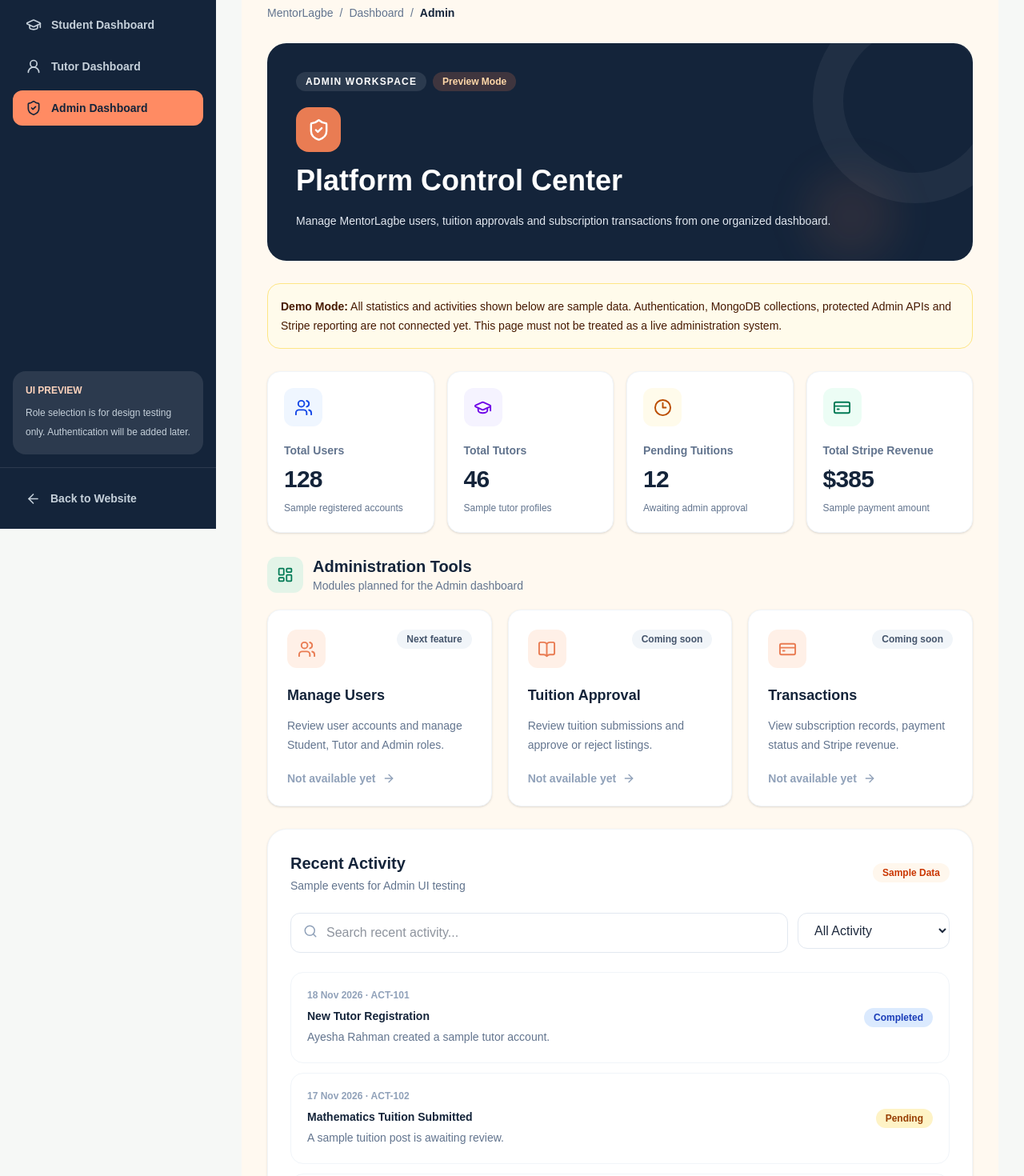
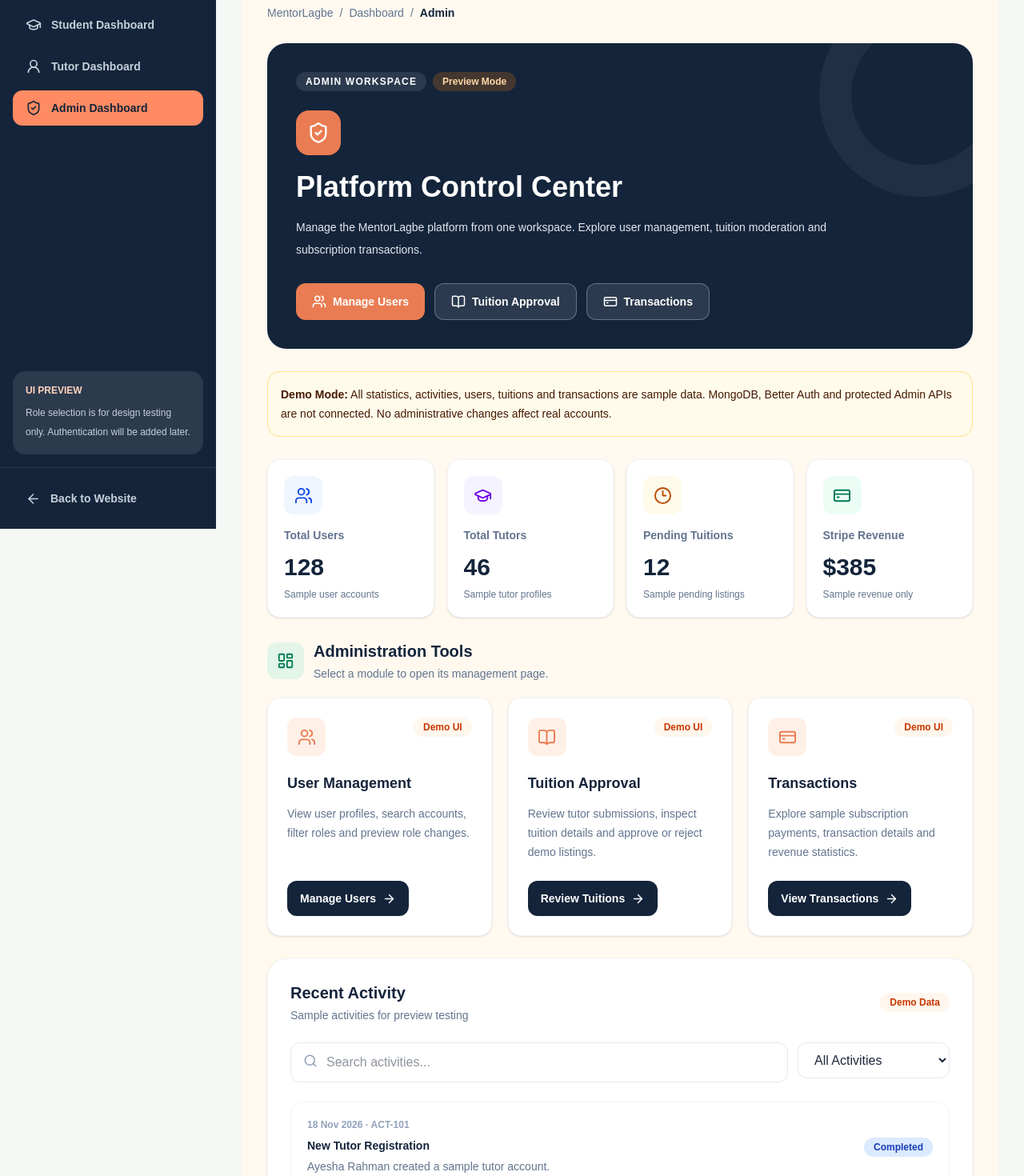
Before and after one commit to MahbubaNimmi15/mentorlagbe-client, a Next.js app: page /dashboard/admin in a window 1280 px wide. Shown: the part 220-1690 px from the top of the page at 80% size. Built offline with nearby package versions, Linux system fonts and the light colour scheme.

Commit message:
feat: connect admin dashboard navigation

```diff
--- a/src/app/dashboard/admin/page.tsx
+++ b/src/app/dashboard/admin/page.tsx
@@ -28,69 +28,73 @@ type Activity = {
   date: string;
 };
 
-const demoStats = [
+const stats = [
   {
-    label: "Total Users",
+    title: "Total Users",
     value: "128",
-    detail: "Sample registered accounts",
+    description: "Sample user accounts",
     icon: Users,
-    tone: "bg-blue-50 text-blue-700",
+    color: "bg-blue-50 text-blue-700",
   },
   {
-    label: "Total Tutors",
+    title: "Total Tutors",
     value: "46",
-    detail: "Sample tutor profiles",
+    description: "Sample tutor profiles",
     icon: GraduationCap,
-    tone: "bg-violet-50 text-violet-700",
+    color: "bg-violet-50 text-violet-700",
   },
   {
-    label: "Pending Tuitions",
+    title: "Pending Tuitions",
     value: "12",
-    detail: "Awaiting admin approval",
+    description: "Sample pending listings",
     icon: Clock3,
-    tone: "bg-amber-50 text-amber-700",
+    color: "bg-amber-50 text-amber-700",
   },
   {
-    label: "Total Stripe Revenue",
+    title: "Stripe Revenue",
     value: "$385",
-    detail: "Sample payment amount",
+    description: "Sample revenue only",
     icon: CreditCard,
-    tone: "bg-emerald-50 text-emerald-700",
+    color: "bg-emerald-50 text-emerald-700",
   },
 ];
 
-const adminTools = [
+const adminPages = [
   {
-    title: "Manage Users",
+    title: "User Management",
     description:
-      "Review user accounts and manage Student, Tutor and Admin roles.",
+      "View user profiles, search accounts, filter roles and preview role changes.",
+    href: "/dashboard/admin/users",
     icon: Users,
-    href: "/dashboard/admin/users",
-    note: "Next feature",
+    button: "Manage Users",
+    tag: "Demo UI",
   },
   {
     title: "Tuition Approval",
     description:
-      "Review tuition submissions and approve or reject listings.",
+      "Review tutor submissions, inspect tuition details and approve or reject demo listings.",
+    href: "/dashboard/admin/tuitions",
     icon: BookOpen,
-    href: "/dashboard/admin/tuitions",
-    note: "Coming soon",
+    button: "Review Tuitions",
+    tag: "Demo UI",
   },
   {
     title: "Transactions",
     description:
-      "View subscription records, payment status and Stripe revenue.",
+      "Explore sample subscription payments, transaction details and revenue statistics.",
+    href: "/dashboard/admin/transactions",
     icon: CreditCard,
-    href: "/dashboard/admin/transactions",
-    note: "Coming soon",
+    button: "View Transactions",
+    tag: "Demo UI",
   },
 ];
 
-const demoActivities: Activity[] = [
+const activities: Activity[] = [
   {
     id: "ACT-101",
     title: "New Tutor Registration",
-    description: "Ayesha Rahman created a sample tutor account.",
+    description:
+      "Ayesha Rahman created a sample tutor account.",
     type: "user",
     status: "Completed",
     date: "18 Nov 2026",
@@ -98,7 +102,8 @@ const demoActivities: Activity[] = [
   {
     id: "ACT-102",
     title: "Mathematics Tuition Submitted",
-    description: "A sample tuition post is awaiting review.",
+    description:
+      "A sample mathematics listing is awaiting approval.",
     type: "tuition",
     status: "Pending",
     date: "17 Nov 2026",
@@ -106,7 +111,8 @@ const demoActivities: Activity[] = [
   {
     id: "ACT-103",
     title: "English Tuition Approved",
-    description: "A sample tuition listing was approved.",
+    description:
+      "A sample tuition was approved for public listing.",
     type: "tuition",
     status: "Approved",
     date: "16 Nov 2026",
@@ -114,14 +120,15 @@ const demoActivities: Activity[] = [
   {
     id: "ACT-104",
     title: "Tutor Pro Subscription",
-    description: "A sample Stripe transaction was recorded.",
+    description:
+      "A fictional subscription payment was recorded.",
     type: "payment",
     status: "Completed",
     date: "15 Nov 2026",
   },
 ];
 
-const statusColors: Record<ActivityStatus, string> = {
+const activityColors: Record<ActivityStatus, string> = {
   Pending: "bg-amber-100 text-amber-800",
   Approved: "bg-emerald-100 text-emerald-800",
   Completed: "bg-blue-100 text-blue-800",
@@ -129,27 +136,26 @@ const statusColors: Record<ActivityStatus, string> = {
 
 export default function AdminDashboardPage() {
   const [search, setSearch] = useState("");
-  const [typeFilter, setTypeFilter] = useState("all");
+  const [filter, setFilter] = useState("all");
 
-  const filteredActivities = useMemo(() => {
-    const query = search.toLowerCase().trim();
+  const visibleActivities = useMemo(() => {
+    const query = search.trim().toLowerCase();
 
-    return demoActivities.filter((activity) => {
-      const matchesQuery = [
+    return activities.filter((activity) => {
+      const searchable = [
+        activity.id,
         activity.title,
         activity.description,
-        activity.id,
       ]
         .join(" ")
-        .toLowerCase()
-        .includes(query);
+        .toLowerCase();
 
-      const matchesType =
-        typeFilter === "all" || activity.type === typeFilter;
-
-      return matchesQuery && matchesType;
+      return (
+        searchable.includes(query) &&
+        (filter === "all" || activity.type === filter)
+      );
     });
-  }, [search, typeFilter]);
+  }, [search, filter]);
 
   return (
     <main className="min-h-screen bg-[#fff9f0] px-4 py-8 sm:px-6 lg:px-8">
@@ -159,99 +165,133 @@ export default function AdminDashboardPage() {
           aria-label="Breadcrumb"
           className="flex flex-wrap items-center gap-2 text-sm text-slate-500"
         >
-          <Link href="/" className="hover:text-[#e97c53]">
+          <Link
+            href="/"
+            className="hover:text-[#e97c53]"
+          >
             MentorLagbe
           </Link>
+
           <span>/</span>
+
           <Link
             href="/dashboard"
             className="hover:text-[#e97c53]"
           >
             Dashboard
           </Link>
+
           <span>/</span>
+
           <span className="font-bold text-[#14243a]">
             Admin
           </span>
         </nav>
 
-        {/* Welcome */}
+        {/* Hero */}
         <section className="relative overflow-hidden rounded-3xl bg-[#14243a] p-6 text-white sm:p-9">
-          <div className="relative z-10 max-w-2xl">
-            <div className="mb-5 flex flex-wrap gap-2">
-              <span className="rounded-full bg-white/10 px-3 py-1 text-xs font-bold uppercase tracking-widest text-white">
+          <div className="relative z-10">
+            <div className="flex flex-wrap gap-2">
+              <span className="rounded-full bg-white/10 px-3 py-1 text-xs font-bold uppercase tracking-widest">
                 Admin Workspace
               </span>
 
-              <span className="rounded-full bg-[#e97c53]/20 px-3 py-1 text-xs font-semibold text-orange-200">
+              <span className="rounded-full bg-orange-400/20 px-3 py-1 text-xs font-semibold text-orange-200">
                 Preview Mode
               </span>
             </div>
 
-            <div className="mb-4 flex h-14 w-14 items-center justify-center rounded-2xl bg-[#e97c53]">
-              <ShieldCheck size={29} />
+            <div className="mt-6 flex h-14 w-14 items-center justify-center rounded-2xl bg-[#e97c53]">
+              <ShieldCheck size={28} />
             </div>
 
-            <h1 className="text-3xl font-extrabold sm:text-4xl">
+            <h1 className="mt-5 text-3xl font-extrabold sm:text-4xl">
               Platform Control Center
             </h1>
 
-            <p className="mt-4 text-sm leading-7 text-slate-200">
-              Manage MentorLagbe users, tuition approvals and
-              subscription transactions from one organized dashboard.
+            <p className="mt-4 max-w-2xl text-sm leading-7 text-slate-200">
+              Manage the MentorLagbe platform from one
+              workspace. Explore user management, tuition
+              moderation and subscription transactions.
             </p>
+
+            {/* Quick navigation */}
+            <div className="mt-7 flex flex-wrap gap-3">
+              <Link
+                href="/dashboard/admin/users"
+                className="inline-flex items-center gap-2 rounded-xl bg-[#e97c53] px-5 py-3 text-sm font-bold text-white hover:bg-[#d96c45]"
+              >
+                <Users size={18} />
+                Manage Users
+              </Link>
+
+              <Link
+                href="/dashboard/admin/tuitions"
+                className="inline-flex items-center gap-2 rounded-xl border border-white/30 bg-white/10 px-5 py-3 text-sm font-bold text-white hover:bg-white/20"
+              >
+                <BookOpen size={18} />
+                Tuition Approval
+              </Link>
+
+              <Link
+                href="/dashboard/admin/transactions"
+                className="inline-flex items-center gap-2 rounded-xl border border-white/30 bg-white/10 px-5 py-3 text-sm font-bold text-white hover:bg-white/20"
+              >
+                <CreditCard size={18} />
+                Transactions
+              </Link>
+            </div>
           </div>
 
-          <div className="pointer-events-none absolute -right-14 -top-14 h-64 w-64 rounded-full border-[38px] border-white/5" />
-          <div className="pointer-events-none absolute bottom-0 right-24 h-28 w-28 rounded-full bg-[#e97c53]/10 blur-xl" />
+          <div className="pointer-events-none absolute -right-16 -top-16 h-64 w-64 rounded-full border-[40px] border-white/5" />
         </section>
 
-        {/* Explicit demo notice */}
+        {/* Demo notice */}
         <div className="rounded-2xl border border-amber-200 bg-amber-50 p-4 text-sm leading-6 text-amber-950">
-          <strong>Demo Mode:</strong> All statistics and activities
-          shown below are sample data. Authentication, MongoDB
-          collections, protected Admin APIs and Stripe reporting
-          are not connected yet. This page must not be treated
-          as a live administration system.
+          <strong>Demo Mode:</strong> All statistics,
+          activities, users, tuitions and transactions
+          are sample data. MongoDB, Better Auth and
+          protected Admin APIs are not connected.
+          No administrative changes affect real accounts.
         </div>
 
-        {/* Stats */}
+        {/* Statistics */}
         <section className="grid grid-cols-2 gap-4 xl:grid-cols-4">
-          {demoStats.map((stat) => {
+          {stats.map((stat) => {
             const Icon = stat.icon;
 
             return (
               <article
-                key={stat.label}
+                key={stat.title}
                 className="rounded-2xl border border-slate-100 bg-white p-5 shadow-sm"
               >
                 <div
-                  className={`mb-5 inline-flex h-12 w-12 items-center justify-center rounded-xl ${stat.tone}`}
+                  className={`mb-4 flex h-12 w-12 items-center justify-center rounded-xl ${stat.color}`}
                 >
                   <Icon size={23} />
                 </div>
 
-                <p className="text-xs font-bold text-slate-500 sm:text-sm">
-                  {stat.label}
+                <p className="text-sm font-semibold text-slate-500">
+                  {stat.title}
                 </p>
 
-                <p className="mt-2 text-3xl font-extrabold tracking-tight text-[#14243a]">
+                <p className="mt-3 text-3xl font-extrabold text-[#14243a]">
                   {stat.value}
                 </p>
 
-                <p className="mt-2 text-xs leading-5 text-slate-500">
-                  {stat.detail}
+                <p className="mt-2 text-xs text-slate-500">
+                  {stat.description}
                 </p>
               </article>
             );
           })}
         </section>
 
-        {/* Section title */}
+        {/* Admin modules */}
         <section>
           <div className="mb-5 flex items-center gap-3">
             <div className="rounded-xl bg-[#e3f4e8] p-3 text-emerald-700">
-              <LayoutDashboard size={21} />
+              <LayoutDashboard size={22} />
             </div>
 
             <div>
@@ -259,66 +299,71 @@ export default function AdminDashboardPage() {
                 Administration Tools
               </h2>
 
-              <p className="text-sm text-slate-500">
-                Modules planned for the Admin dashboard
+              <p className="mt-1 text-sm text-slate-500">
+                Select a module to open its management page.
               </p>
             </div>
           </div>
 
           <div className="grid gap-5 md:grid-cols-3">
-            {adminTools.map((tool) => {
-              const Icon = tool.icon;
+            {adminPages.map((page) => {
+              const Icon = page.icon;
 
               return (
                 <article
-                  key={tool.title}
-                  className="flex flex-col rounded-2xl border border-slate-100 bg-white p-6 shadow-sm transition hover:border-orange-200"
+                  key={page.href}
+                  className="flex h-full flex-col rounded-2xl border border-slate-100 bg-white p-6 shadow-sm transition hover:border-orange-200 hover:shadow-md"
                 >
                   <div className="flex items-start justify-between gap-3">
                     <div className="flex h-12 w-12 items-center justify-center rounded-xl bg-[#fff0e7] text-[#e97c53]">
                       <Icon size={23} />
                     </div>
 
-                    <span className="rounded-full bg-slate-100 px-3 py-1 text-xs font-semibold text-slate-600">
-                      {tool.note}
+                    <span className="rounded-full bg-orange-50 px-3 py-1 text-xs font-bold text-orange-700">
+                      {page.tag}
                     </span>
                   </div>
 
                   <h3 className="mt-5 text-lg font-extrabold text-[#14243a]">
-                    {tool.title}
+                    {page.title}
                   </h3>
 
                   <p className="mt-3 flex-1 text-sm leading-6 text-slate-500">
-                    {tool.description}
+                    {page.description}
                   </p>
 
-                  <div className="mt-5 flex items-center gap-2 text-sm font-bold text-slate-400">
-                    Not available yet
-                    <ArrowRight size={16} />
-                  </div>
+                  <Link
+                    href={page.href}
+                    className="mt-6 inline-flex items-center gap-2 self-start rounded-xl bg-[#14243a] px-4 py-3 text-sm font-bold text-white transition hover:bg-[#233953]"
+                  >
+                    {page.button}
+                    <ArrowRight size={17} />
+                  </Link>
                 </article>
               );
             })}
           </div>
         </section>
 
-        {/* Recent activity */}
+        {/* Recent Activity */}
         <section className="rounded-3xl border border-slate-100 bg-white p-5 shadow-sm sm:p-7">
           <div className="flex flex-wrap items-center justify-between gap-3">
             <div>
               <h2 className="text-xl font-extrabold text-[#14243a]">
                 Recent Activity
               </h2>
+
               <p className="mt-1 text-sm text-slate-500">
-                Sample events for Admin UI testing
+                Sample activities for preview testing
               </p>
             </div>
 
             <span className="rounded-full bg-orange-50 px-3 py-1 text-xs font-bold text-orange-700">
-              Sample Data
+              Demo Data
             </span>
           </div>
 
+          {/* Filters */}
           <div className="mt-6 grid gap-3 sm:grid-cols-[1fr_190px]">
             <div className="relative">
               <Search
@@ -326,32 +371,32 @@ export default function AdminDashboardPage() {
                 className="pointer-events-none absolute left-4 top-3.5 text-slate-400"
               />
 
-              <label htmlFor="activity-search" className="sr-only">
+              <label htmlFor="admin-search" className="sr-only">
                 Search activity
               </label>
 
               <input
-                id="activity-search"
+                id="admin-search"
                 type="search"
                 value={search}
                 onChange={(event) => setSearch(event.target.value)}
-                placeholder="Search recent activity..."
+                placeholder="Search activities..."
                 className="w-full rounded-xl border border-slate-200 py-3 pl-11 pr-4 text-sm text-slate-800 outline-none focus:border-[#e97c53]"
               />
             </div>
 
             <div>
-              <label htmlFor="activity-type" className="sr-only">
-                Filter activity type
+              <label htmlFor="admin-filter" className="sr-only">
+                Filter activity
               </label>
 
               <select
-                id="activity-type"
-                value={typeFilter}
-                onChange={(event) => setTypeFilter(event.target.value)}
+                id="admin-filter"
+                value={filter}
+                onChange={(event) => setFilter(event.target.value)}
                 className="w-full rounded-xl border border-slate-200 bg-white px-4 py-3 text-sm text-slate-800 outline-none focus:border-[#e97c53]"
               >
-                <option value="all">All Activity</option>
+                <option value="all">All Activities</option>
                 <option value="user">Users</option>
                 <option value="tuition">Tuitions</option>
                 <option value="payment">Payments</option>
@@ -359,18 +404,20 @@ export default function AdminDashboardPage() {
             </div>
           </div>
 
+          {/* Activity list */}
           <div className="mt-6 space-y-3">
-            {filteredActivities.length === 0 ? (
+            {visibleActivities.length === 0 ? (
               <div className="rounded-2xl bg-slate-50 p-10 text-center">
-                <p className="font-bold text-[#14243a]">
+                <h3 className="font-bold text-[#14243a]">
                   No matching activities
-                </p>
+                </h3>
+
                 <p className="mt-2 text-sm text-slate-500">
                   Try another search or filter.
                 </p>
               </div>
             ) : (
-              filteredActivities.map((activity) => (
+              visibleActivities.map((activity) => (
                 <article
                   key={activity.id}
                   className="flex flex-wrap items-center justify-between gap-4 rounded-2xl border border-slate-100 p-4 sm:p-5"
@@ -390,11 +437,12 @@ export default function AdminDashboardPage() {
                   </div>
 
                   <span
-                    className={`inline-flex items-center gap-1 rounded-full px-3 py-1 text-xs font-bold ${statusColors[activity.status]}`}
+                    className={`inline-flex items-center gap-1 rounded-full px-3 py-1 text-xs font-bold ${activityColors[activity.status]}`}
                   >
                     {activity.status === "Approved" && (
                       <CheckCircle2 size={13} />
                     )}
+
                     {activity.status}
                   </span>
                 </article>
@@ -403,17 +451,17 @@ export default function AdminDashboardPage() {
           </div>
         </section>
 
-        {/* Roadmap note */}
-        <section className="rounded-2xl border border-[#e3f4e8] bg-[#e3f4e8] p-5">
-          <p className="text-sm font-bold text-[#14243a]">
-            Next implementation: Admin User Management
-          </p>
+        {/* Integration status */}
+        <section className="rounded-2xl bg-[#e3f4e8] p-5">
+          <h2 className="text-sm font-extrabold text-[#14243a]">
+            Next Phase: Real Backend Integration
+          </h2>
 
           <p className="mt-2 text-sm leading-6 text-slate-700">
-            We will add a user list, search, role filters and
-            role-change confirmations. Real account permissions
-            will only be enabled after secure authentication and
-            backend authorization are implemented.
+            The Admin navigation is ready for UI testing.
+            The next major task is MongoDB Atlas connection,
+            followed by Better Auth, JWT verification and
+            secure role-based APIs.
           </p>
         </section>
       </div>
```
